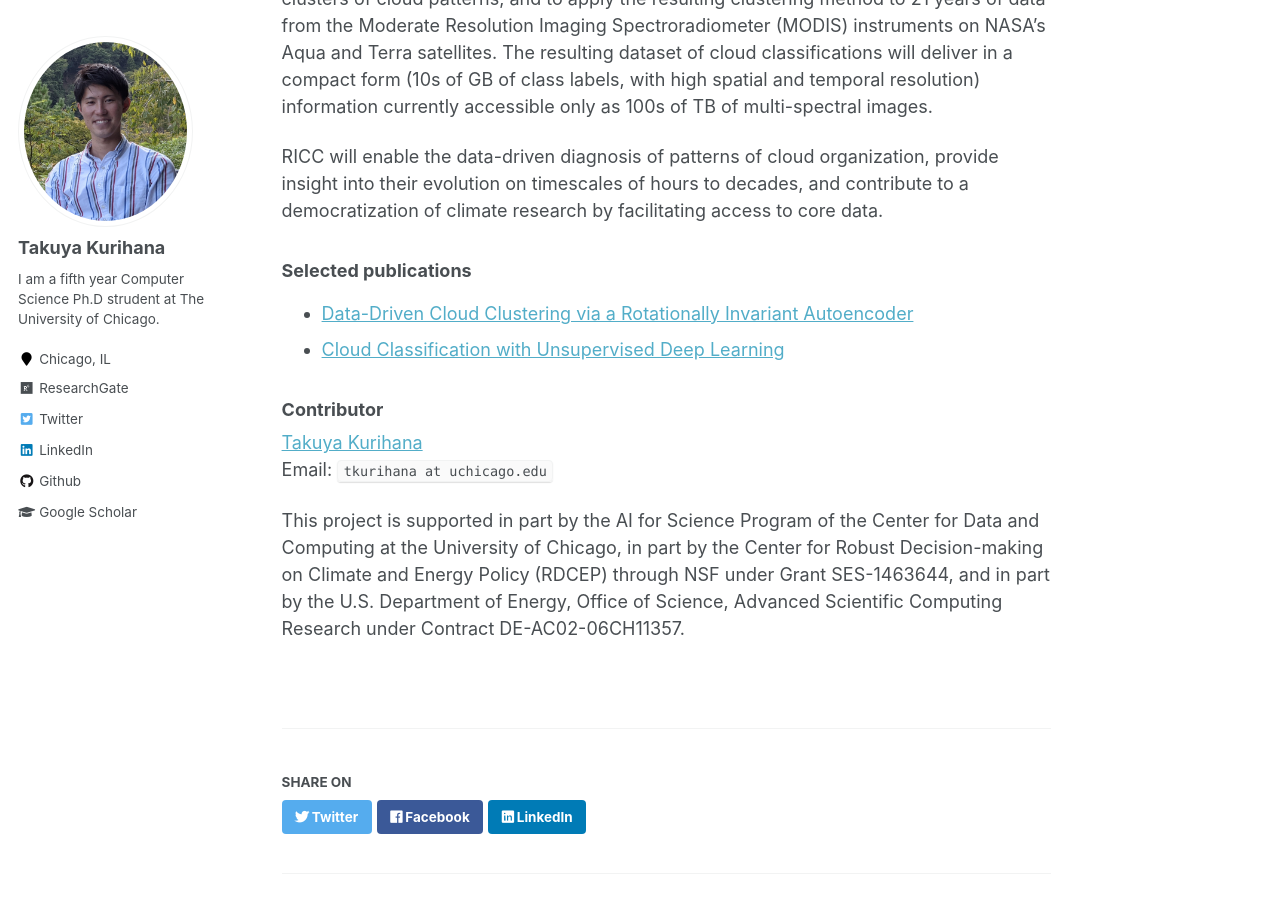
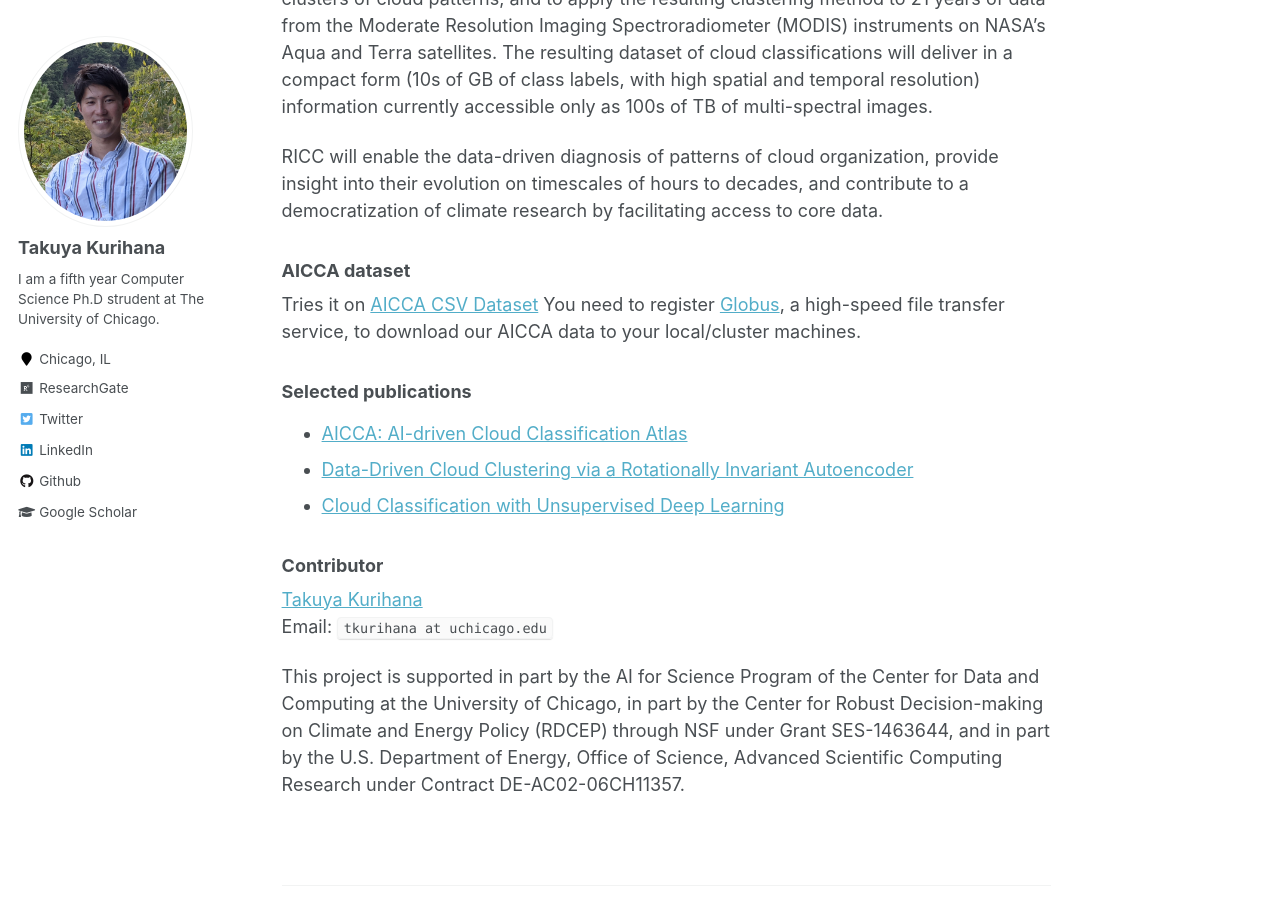
Before and after one commit to TakGlobus/takuyakurihana.github.io, a Jekyll site: the page built from _portfolio/portfolio-1.md, in a window 1280 px wide and 900 px high, scrolled down 1302 px. Built offline with Jekyll 4.4.1, drawn with Linux system fonts in a browser that asks for light colours.

Commit message:
Update portfolio-1.md

```diff
--- a/_portfolio/portfolio-1.md
+++ b/_portfolio/portfolio-1.md
@@ -18,7 +18,12 @@ Clouds project therefore proposes, **Rotation-Invariant Cloud Clustering (RICC)*
 
 RICC will enable the data-driven diagnosis of patterns of cloud organization, provide insight into their evolution on timescales of hours to decades, and contribute to a democratization of climate research by facilitating access to core data.
 
+### AICCA dataset
+Tries it on [AICCA CSV Dataset](https://github.com/RDCEP/clouds#csv-format-complete-2000----2021)
+You need to register [Globus](https://www.globus.org/data-transfer), a high-speed file transfer service, to download our AICCA data to your local/cluster machines.
+
 ### Selected publications
+- [AICCA: AI-driven Cloud Classification Atlas](https://arxiv.org/abs/2209.15096)
 - [Data-Driven Cloud Clustering via a Rotationally Invariant Autoencoder](https://ieeexplore.ieee.org/document/9497325)
 - [Cloud Classification with Unsupervised Deep Learning](https://par.nsf.gov/servlets/purl/10195161)
 
```
